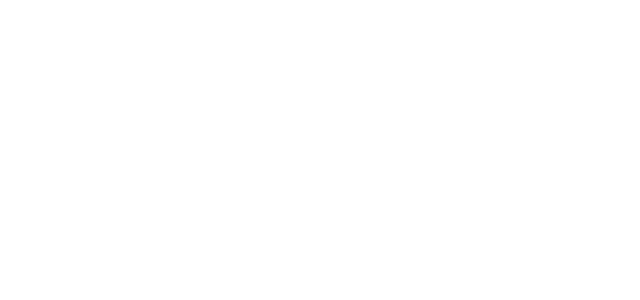
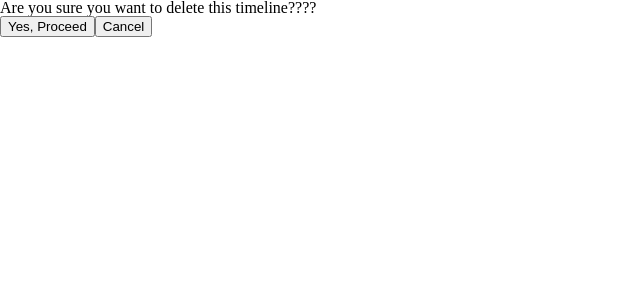
Before and after one commit to alexraia4/timeline_generator, a React (Create React App) app: page /#/deletetimeline/1 in a window 1280 px wide. Shown: the top 300 px of the page, without its empty margins (0-640 px from the left). Built offline with nearby package versions, Linux system fonts and the light colour scheme.

Commit message:
delete timeline is done

```diff
--- /dev/null
+++ b/src/components/DeleteTimeline.js
@@ -0,0 +1,46 @@
+import React, { Component } from 'react';
+import {connect} from 'react-redux';
+import axios from 'axios';
+import {Link} from 'react-router-dom';
+
+class DeleteTimeLine extends Component {
+
+    constructor() {
+        super();
+        this.state = {
+
+        };
+        this.deleteTimeline = this.deleteTimeline.bind(this);
+        this.goBackToHome = this.goBackToHome.bind(this);
+    }
+
+
+    deleteTimeline() {
+        axios.delete(`/timeline/delete/${this.props.match.params.tid}`)
+        .then(thing => {
+            this.props.history.push("/home");
+        })
+    }
+
+    goBackToHome() {
+        this.props.history.push("/home")
+    }
+
+
+    render() {
+
+
+
+        return (
+            <div className = "deleteTimeline">
+                <h2>Are you sure you want to delete this timeline????</h2>
+                <button onClick = {this.deleteTimeline}>Yes, Proceed</button>
+                <button onClick = {this.goBackToHome}>Cancel</button>
+            </div>
+
+        )
+    }
+}
+
+
+export default DeleteTimeLine;
--- a/src/components/Home.js
+++ b/src/components/Home.js
@@ -25,18 +25,19 @@
         .then(thing => {
             this.props.history.push("/");
         })
+    }
 
 
-
-    }
 
     render() {
 
         const timelineLinks = this.state.timelines.map((timeline, i) => (
-            <Link to = {`/timeline/${timeline.timeline_id}`} key = { i }> <p>-{timeline.name}</p> </Link>
-        )
-
-        );
+            <div className = "home_timeline">
+                <Link to = {`/timeline/${timeline.timeline_id}`} key = { i }> <p>-{timeline.name}</p> </Link>
+                <Link to = {'/home'}><button>Edit</button></Link>
+                <Link to = {`/deletetimeline/${timeline.timeline_id}`}><button>Delete</button></Link>
+            </div>
+        ));
 
         return (
             <div className = "home">
--- a/src/components/NewEvent.js
+++ b/src/components/NewEvent.js
@@ -3,7 +3,7 @@
 import axios from 'axios';
 import {Link} from 'react-router-dom';
 
-class Home extends Component {
+class NewEvent extends Component {
 
     constructor() {
         super();
@@ -48,6 +48,5 @@
         )
     }
 }
-const mapStateToProps = state => state;
 
-export default connect(mapStateToProps)(Home);
+export default NewEvent;
--- a/src/components/NewTimeline.js
+++ b/src/components/NewTimeline.js
@@ -3,7 +3,7 @@
 import axios from 'axios';
 import {Link} from 'react-router-dom';
 
-class Home extends Component {
+class NewTimeline extends Component {
 
     constructor() {
         super();
@@ -45,6 +45,6 @@
         )
     }
 }
-const mapStateToProps = state => state;
 
-export default connect(mapStateToProps)(Home);
+
+export default NewTimeline;
--- a/src/components/Timeline.js
+++ b/src/components/Timeline.js
@@ -5,7 +5,7 @@
 import '../css/timeline.css';
 
 
-class Home extends Component {
+class Timeline extends Component {
 
     constructor() {
         super();
@@ -100,6 +100,5 @@
         )
     }
 }
-const mapStateToProps = state => state;
 
-export default connect(mapStateToProps)(Home);
+export default Timeline;
--- a/src/routes.js
+++ b/src/routes.js
@@ -5,6 +5,8 @@
 import NewTimeline from "./components/NewTimeline.js";
 import Timeline from "./components/Timeline.js";
 import NewEvent from "./components/NewEvent.js";
+import DeleteTimeline from "./components/DeleteTimeline.js";
+
 
 export default (
     <Switch>
@@ -13,5 +15,6 @@
         <Route component = {NewTimeline} path = "/createnewtimeline" />
         <Route component = {Timeline} path = "/timeline/:tid" />
         <Route component = {NewEvent} path = "/createnewevent/:tid" />
+        <Route component = {DeleteTimeline} path = "/deletetimeline/:tid" />
     </Switch>
 )
```
